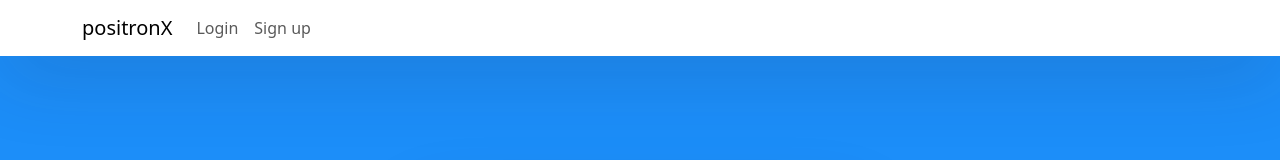
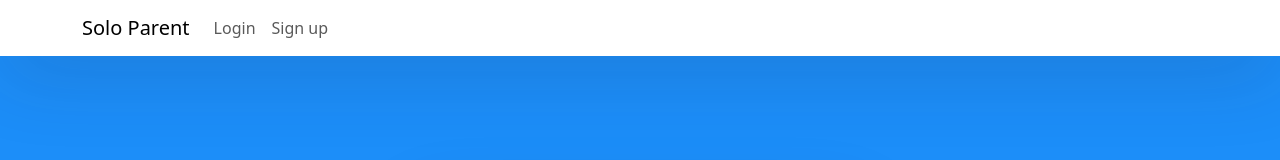
Before and after one commit to RMCordova/Final-Project-SysRach32-Cordova, a React (Create React App) app in the folder finalproject-sysarch32-cordova/: page / in a window 1280 px wide. Shown: the top 160 px of the page. Built offline with nearby package versions, Linux system fonts and the light colour scheme; the HTML template or start-up script is replaced by a standard one.

Commit message:
final project commit 1

```diff
--- a/finalproject-sysarch32-cordova/src/App.js
+++ b/finalproject-sysarch32-cordova/src/App.js
@@ -11,7 +11,7 @@ function App() {
         <nav className="navbar navbar-expand-lg navbar-light fixed-top">
           <div className="container">
             <Link className="navbar-brand" to={'/sign-in'}>
-              positronX
+              Solo Parent
             </Link>
             <div className="collapse navbar-collapse" id="navbarTogglerDemo02">
               <ul className="navbar-nav ml-auto">
```
